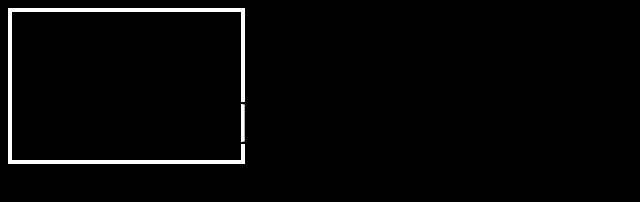
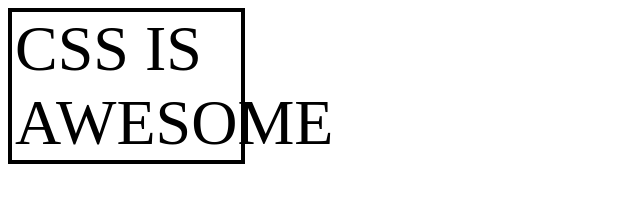
Before and after one commit to MikAoJk/css-is-awesome, a plain HTML site: page index.html in a window 1280 px wide. Shown: the whole page, without its empty margins (0-640 px from the left). Drawn offline with Linux system fonts and the light colour scheme.

Commit message:
Update styles.css

```diff
--- a/styles.css
+++ b/styles.css
@@ -1,10 +1,6 @@
-body {
-  background-color: black;
-}
-
 .box {
   font-size:64px;
-  border:4px solid white;
+  border:4px solid black;
   padding:0px 3px;
   width:223px;
 }
```
